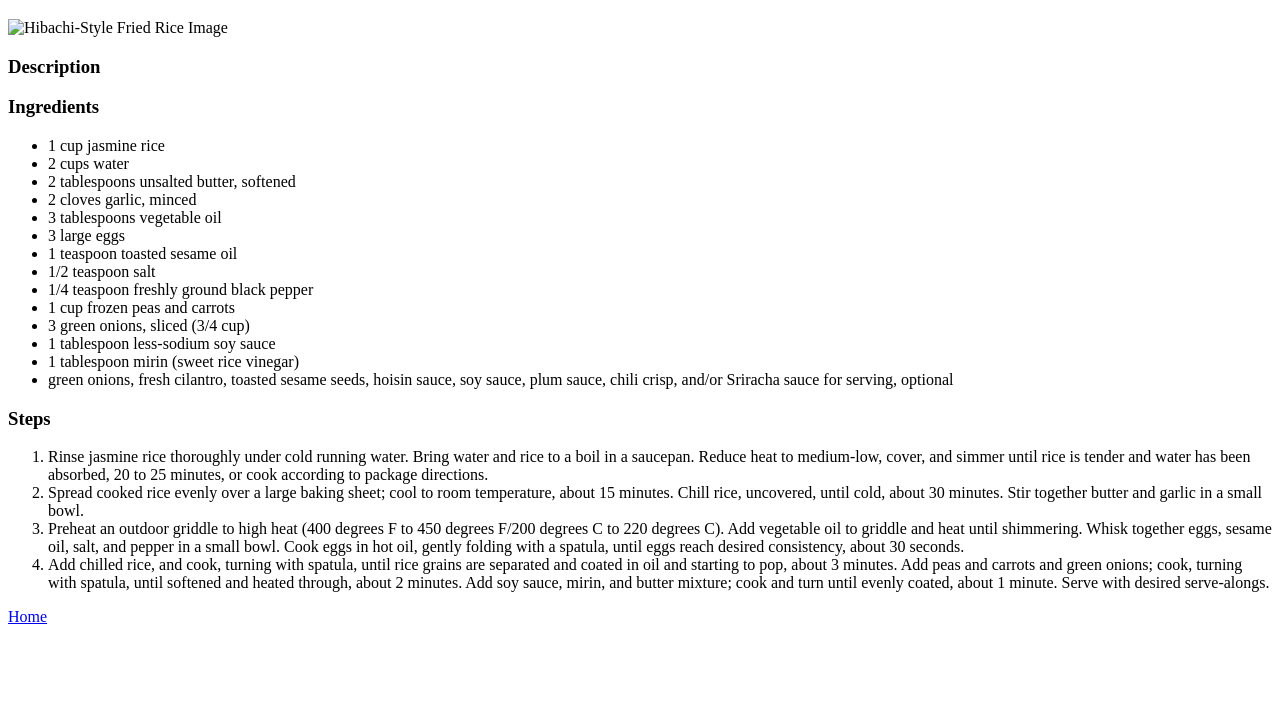
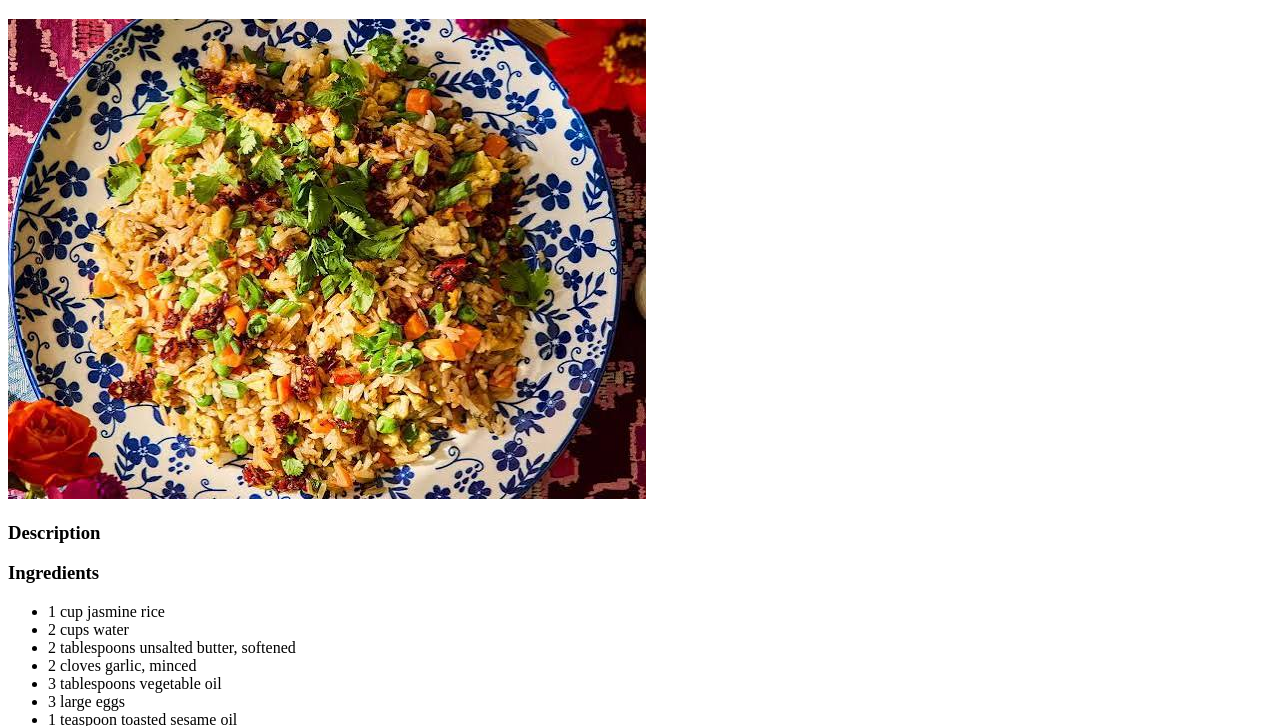
Before and after one commit to kali-el/odin-recipes, a plain HTML site: page recipes/fried-rice.html in a window 1280 px wide. Shown: the part 61-787 px from the top of the page. Drawn offline with Linux system fonts and the light colour scheme.

Commit message:
Add images

```diff
--- a/recipes/fried-rice.html
+++ b/recipes/fried-rice.html
@@ -7,7 +7,7 @@
 </head>
 <body>
     <h1>Hibachi-Style Fried Rice</h1>
-    <img src="../images/Hibachi-Style Fried Rice_img.png" alt="Hibachi-Style Fried Rice Image">
+    <img src="../images/friedrice.jpeg" alt="Hibachi-Style Fried Rice">
     <h3>Description</h3>
     <p></p>
     <h3>Ingredients</h3>
@@ -19,8 +19,8 @@
         <li>3 tablespoons vegetable oil</li>
         <li>3 large eggs</li>
         <li>1 teaspoon toasted sesame oil</li>
-        <li>1/2 teaspoon salt</li>
-        <li>1/4 teaspoon freshly ground black pepper</li>
+        <li>½ teaspoon salt</li>
+        <li>¼ teaspoon freshly ground black pepper</li>
         <li>1 cup frozen peas and carrots</li>
         <li>3 green onions, sliced (3/4 cup)</li>
         <li>1 tablespoon less-sodium soy sauce</li>
```
Also changed, not shown: recipes/beef-and-noodles.html (+2 -2 lines), recipes/lasagna.html (+1 -1 lines), images/beefandnoodles.jpeg (added), images/friedrice.jpeg (added), images/lasagna.jpeg (added), images/lasagna_img.png (deleted).
